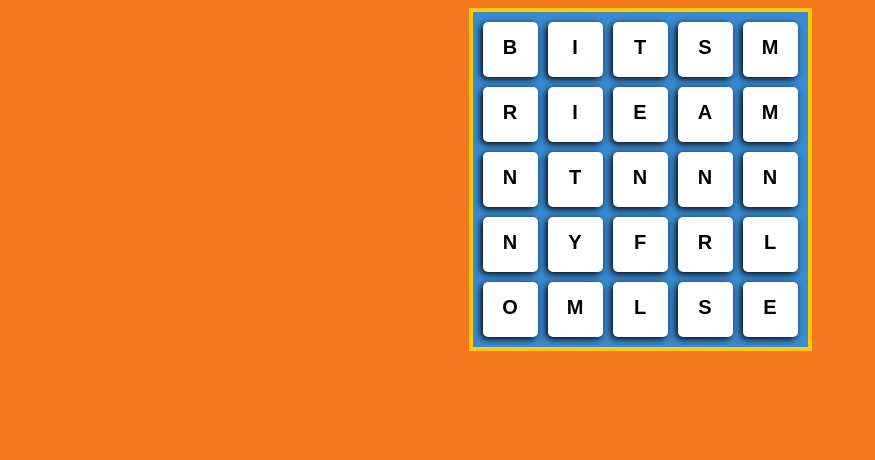
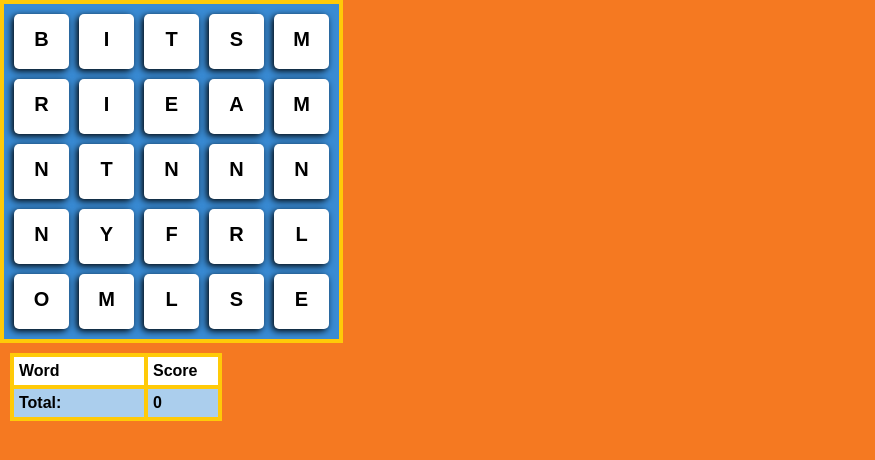
Before and after one commit to tvolk131/boggle, a React app: page / in a window 1280 px wide. Shown: the top 460 px of the page, without its empty margins (0-875 px from the left). Built offline with nearby package versions, Linux system fonts and the light colour scheme; the HTML template or start-up script is replaced by a standard one.

Commit message:
Scoreboard renders on screen and shows proper score

```diff
--- /dev/null
+++ b/client/src/components/Scoreboard.jsx
@@ -0,0 +1,78 @@
+import React from 'react';
+import { connect } from 'react-redux';
+
+const Scoreboard = (props) => {
+  let rows = [];
+
+  props.words.forEach((word, index) => {
+    rows.push(
+      <div className='row' key={index}>
+        <div className='column left'>
+          {word}
+        </div>
+        <div className='column right'>
+          {getScore(word)}
+        </div>
+      </div>
+    );
+  });
+
+  rows.push(
+    <div className='row' key={rows.length}>
+      <div className='column left bold' style={{background: '#ABCEED'}}>
+        Total:
+      </div>
+      <div className='column right bold' style={{background: '#ABCEED'}}>
+        {getTotalScore(props.words)}
+      </div>
+    </div>
+  );
+
+  return (
+    <div className='scoreboard'>
+      <div className='row'>
+        <div className='column left bold'>
+          Word
+        </div>
+        <div className='column right bold'>
+          Score
+        </div>
+      </div>
+      {rows}
+    </div>
+  );
+};
+
+const getScore = (word) => {
+  switch (word.length) {
+    case 0:
+    case 1:
+    case 2:
+      return 0;
+    case 3:
+    case 4:
+      return 1;
+    case 5:
+      return 2;
+    case 6:
+      return 3;
+    case 7:
+      return 5;
+    default:
+      return 11;
+  }
+};
+
+const getTotalScore = (words) => {
+  let sum = 0;
+  words.forEach((word) => {
+    sum += getScore(word);
+  });
+  return sum;
+};
+
+const mapStateToProps = (state) => ({
+  words: state.completedWords
+});
+
+export default connect(mapStateToProps)(Scoreboard);
--- a/client/src/index.jsx
+++ b/client/src/index.jsx
@@ -4,12 +4,14 @@ import { Provider } from 'react-redux';
 import store from './store';
 
 import Board from './components/Board.jsx';
+import Scoreboard from './components/Scoreboard.jsx';
 import './styles.css'
 
 render(
   <Provider store={store}>
     <div className='game-wrapper'>
       <Board />
+      <Scoreboard />
     </div>
   </Provider>
 , document.getElementById('app'));
--- a/client/src/styles.css
+++ b/client/src/styles.css
@@ -1,13 +1,13 @@
 body {
+  margin: 0;
   background: #F57921;
+  font-family: sans-serif;
 }
 
 .game-wrapper {
-  text-align: center;
 }
 
 .letter {
-  font-family: sans-serif;
   font-size: 1.25em;
   font-weight: bold;
   display: inline-block;
@@ -27,3 +27,46 @@ body {
   display: inline-block;
   padding: 5px;
 }
+
+
+/* ---------- */
+/* Scoreboard */
+/* ---------- */
+.scoreboard {
+  padding: 10px;
+}
+
+.column {
+  float: left;
+  background: #FFFFFF;
+  padding: 5px;
+}
+
+.left, .right {
+  border-bottom: 4px solid #FFCA08;
+  border-left: 4px solid #FFCA08;
+}
+
+.left {
+  width: 120px;
+}
+
+.right {
+  width: 60px;
+  border-right: 4px solid #FFCA08;
+}
+
+.row:first-child .left, .row:first-child .right {
+  border-top: 4px solid #FFCA08;
+}
+
+/* Clear floats after the columns */
+.row:after {
+  content: "";
+  display: table;
+  clear: both;
+}
+
+.bold {
+  font-weight: bold;
+}
```
